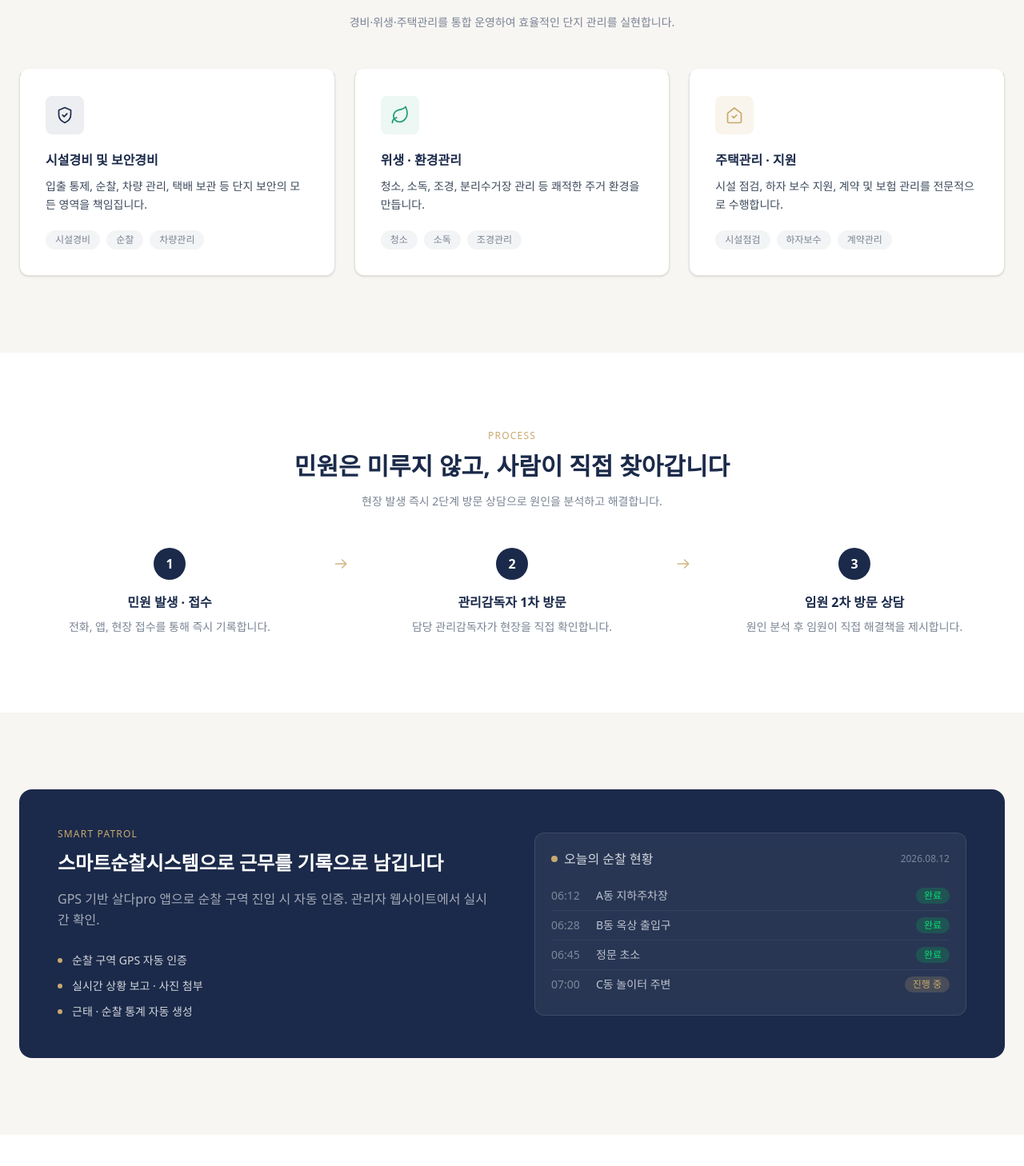
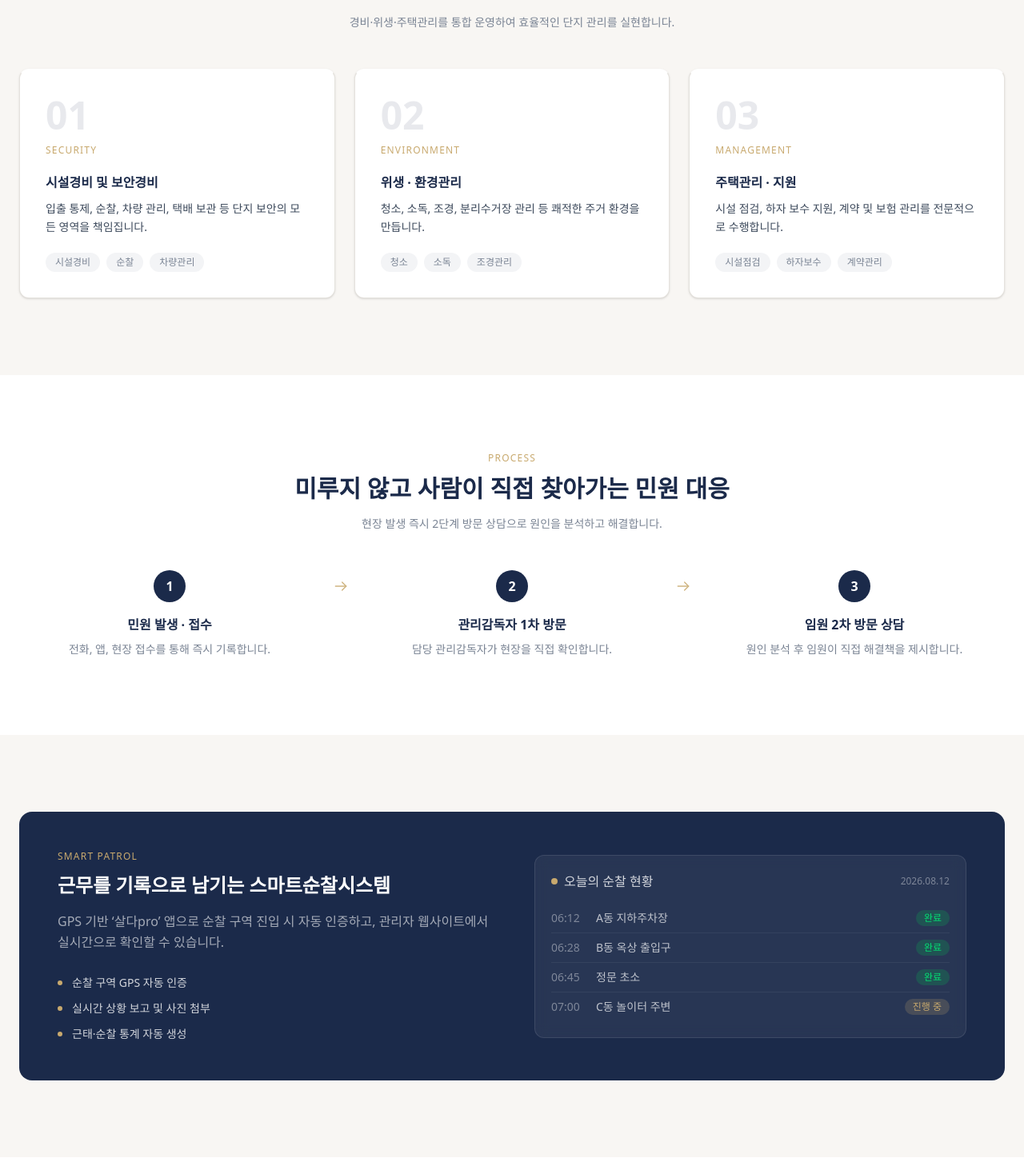
Before and after one commit to yellow-kingkong/dongnam-security, a React (Vite) app: page / in a window 1280 px wide. Shown: the part 852-2310 px from the top of the page at 80% size. Built offline with nearby package versions, Linux system fonts and the light colour scheme; a web font is replaced by a local one.

Commit message:
fix: premium numbering, text consistency, line-break polish
Co-Authored-By: Claude Opus 5 (1M context) <noreply@anthropic.com>

```diff
--- a/src/components/Portfolio.tsx
+++ b/src/components/Portfolio.tsx
@@ -24,7 +24,7 @@ export default function Portfolio() {
           <h2 className="mt-3 text-2xl font-bold text-primary md:text-3xl">
             주요 관리 단지
           </h2>
-          <p className="mt-4 text-sm text-text-light">
+          <p className="mx-auto mt-4 max-w-xl text-sm text-text-light">
             수도권 전역에서 아파트의 안전을 책임지고 있습니다.
           </p>
         </motion.div>
@@ -61,7 +61,7 @@ export default function Portfolio() {
           ))}
         </motion.ul>
 
-        <p className="mt-8 text-center text-sm text-text-light">
+        <p className="mx-auto mt-8 max-w-xl text-center text-sm text-text-light">
           이 외에도 수도권 전역에서 다수의 단지를 관리하고 있습니다.
         </p>
       </div>
--- a/src/components/Process.tsx
+++ b/src/components/Process.tsx
@@ -59,9 +59,9 @@ export default function Process() {
             PROCESS
           </p>
           <h2 className="mt-3 text-2xl font-bold text-primary md:text-3xl">
-            민원은 미루지 않고, 사람이 직접 찾아갑니다
+            미루지 않고 사람이 직접 찾아가는 민원 대응
           </h2>
-          <p className="mt-4 text-sm text-text-light">
+          <p className="mx-auto mt-4 max-w-xl text-sm text-text-light">
             현장 발생 즉시 2단계 방문 상담으로 원인을 분석하고 해결합니다.
           </p>
         </motion.div>
--- a/src/components/Services.tsx
+++ b/src/components/Services.tsx
@@ -1,96 +1,38 @@
-import type { ReactNode } from 'react'
 import { motion, useReducedMotion } from 'framer-motion'
 import { VIEWPORT, fadeUp, stagger } from '../lib/motion'
 
-type IconProps = { className?: string }
-
-function ShieldIcon({ className }: IconProps) {
-  return (
-    <svg
-      className={className}
-      viewBox="0 0 24 24"
-      fill="none"
-      stroke="currentColor"
-      strokeWidth="1.7"
-      strokeLinecap="round"
-      strokeLinejoin="round"
-      aria-hidden="true"
-    >
-      <path d="M12 2.5 4.5 5.7v5.6c0 4.3 3.2 8.3 7.5 10.2 4.3-1.9 7.5-5.9 7.5-10.2V5.7L12 2.5Z" />
-      <path d="m9.2 11.8 2 2 3.6-3.6" />
-    </svg>
-  )
-}
-
-function LeafIcon({ className }: IconProps) {
-  return (
-    <svg
-      className={className}
-      viewBox="0 0 24 24"
-      fill="none"
-      stroke="currentColor"
-      strokeWidth="1.7"
-      strokeLinecap="round"
-      strokeLinejoin="round"
-      aria-hidden="true"
-    >
-      <path d="M11 20.5A7.5 7.5 0 0 1 9.8 5.7C15.5 4.5 17 4 19 1.5c1 2.1 2 4.4 2 8.3 0 5.9-4.5 10.7-10 10.7Z" />
-      <path d="M2.5 21.5c0-3.2 2-5.7 5.3-6.4" />
-    </svg>
-  )
-}
-
-function HouseCheckIcon({ className }: IconProps) {
-  return (
-    <svg
-      className={className}
-      viewBox="0 0 24 24"
-      fill="none"
-      stroke="currentColor"
-      strokeWidth="1.7"
-      strokeLinecap="round"
-      strokeLinejoin="round"
-      aria-hidden="true"
-    >
-      <path d="M3.5 9.6 12 3l8.5 6.6V20a1.5 1.5 0 0 1-1.5 1.5H5A1.5 1.5 0 0 1 3.5 20V9.6Z" />
-      <path d="m9.2 13.4 2 2 3.6-3.6" />
-    </svg>
-  )
-}
-
 type Service = {
+  number: string
+  label: string
   title: string
   description: string
   tags: string[]
-  icon: ReactNode
-  /** 아이콘 배경 — 테마 토큰에 없는 색은 arbitrary value로 지정한다. */
-  iconWrapClass: string
 }
 
 const SERVICES: Service[] = [
   {
+    number: '01',
+    label: 'SECURITY',
     title: '시설경비 및 보안경비',
     description:
       '입출 통제, 순찰, 차량 관리, 택배 보관 등 단지 보안의 모든 영역을 책임집니다.',
     tags: ['시설경비', '순찰', '차량관리'],
-    icon: <ShieldIcon className="h-6 w-6 text-primary" />,
-    iconWrapClass: 'bg-primary/8',
   },
   {
+    number: '02',
+    label: 'ENVIRONMENT',
     title: '위생 · 환경관리',
     description:
       '청소, 소독, 조경, 분리수거장 관리 등 쾌적한 주거 환경을 만듭니다.',
     tags: ['청소', '소독', '조경관리'],
-    icon: <LeafIcon className="h-6 w-6 text-[#1D9E75]" />,
-    iconWrapClass: 'bg-[#1D9E75]/8',
   },
   {
+    number: '03',
+    label: 'MANAGEMENT',
     title: '주택관리 · 지원',
     description:
       '시설 점검, 하자 보수 지원, 계약 및 보험 관리를 전문적으로 수행합니다.',
     tags: ['시설점검', '하자보수', '계약관리'],
-    icon: <HouseCheckIcon className="h-6 w-6 text-gold" />,
-    iconWrapClass: 'bg-gold/12',
   },
 ]
 
@@ -116,7 +58,7 @@ export default function Services() {
           <h2 className="mt-3 text-2xl font-bold text-primary md:text-3xl">
             단지 운영에 필요한 세 가지를 한 곳에서
           </h2>
-          <p className="mt-4 text-sm text-text-light">
+          <p className="mx-auto mt-4 max-w-xl text-sm text-text-light">
             경비·위생·주택관리를 통합 운영하여 효율적인 단지 관리를 실현합니다.
           </p>
         </motion.div>
@@ -135,11 +77,12 @@ export default function Services() {
               /* border-t-2는 투명 상태로도 자리를 차지해 hover 시 레이아웃이 흔들리지 않는다. */
               className="group rounded-xl border border-t-2 border-line border-t-transparent bg-white p-6 shadow-sm transition-[background-color,border-color,box-shadow] duration-300 hover:border-t-gold hover:bg-[#FFFDF9] hover:shadow-lg md:p-8"
             >
-              <div
-                className={`flex h-12 w-12 items-center justify-center rounded-lg transition-transform duration-200 group-hover:scale-110 ${service.iconWrapClass}`}
-              >
-                {service.icon}
-              </div>
+              <p className="text-5xl leading-none font-bold text-primary/10 transition-colors duration-300 group-hover:text-gold/30">
+                {service.number}
+              </p>
+              <p className="mt-3 text-xs font-medium tracking-widest text-gold">
+                {service.label}
+              </p>
 
               <h3 className="mt-5 font-semibold text-primary">
                 {service.title}
--- a/src/components/SmartPatrol.tsx
+++ b/src/components/SmartPatrol.tsx
@@ -1,10 +1,11 @@
 import { motion, useReducedMotion } from 'framer-motion'
 import { VIEWPORT, easeOut, fadeX, stagger } from '../lib/motion'
 
+/** 한 줄에 들어가도록 길이를 맞춘 명사형 항목. */
 const FEATURES = [
   '순찰 구역 GPS 자동 인증',
-  '실시간 상황 보고 · 사진 첨부',
-  '근태 · 순찰 통계 자동 생성',
+  '실시간 상황 보고 및 사진 첨부',
+  '근태·순찰 통계 자동 생성',
 ]
 
 type PatrolLog = {
@@ -57,11 +58,11 @@ export default function SmartPatrol() {
                 SMART PATROL
               </p>
               <h2 className="mt-3 text-xl font-bold text-white md:text-2xl">
-                스마트순찰시스템으로 근무를 기록으로 남깁니다
+                근무를 기록으로 남기는 스마트순찰시스템
               </h2>
-              <p className="mt-4 leading-relaxed text-white/60">
-                GPS 기반 살다pro 앱으로 순찰 구역 진입 시 자동 인증. 관리자
-                웹사이트에서 실시간 확인.
+              <p className="mt-4 max-w-xl text-sm leading-relaxed text-white/60 md:text-base">
+                GPS 기반 &lsquo;살다pro&rsquo; 앱으로 순찰 구역 진입 시 자동
+                인증하고, 관리자 웹사이트에서 실시간으로 확인할 수 있습니다.
               </p>
 
               <ul className="mt-7 space-y-3">
```
